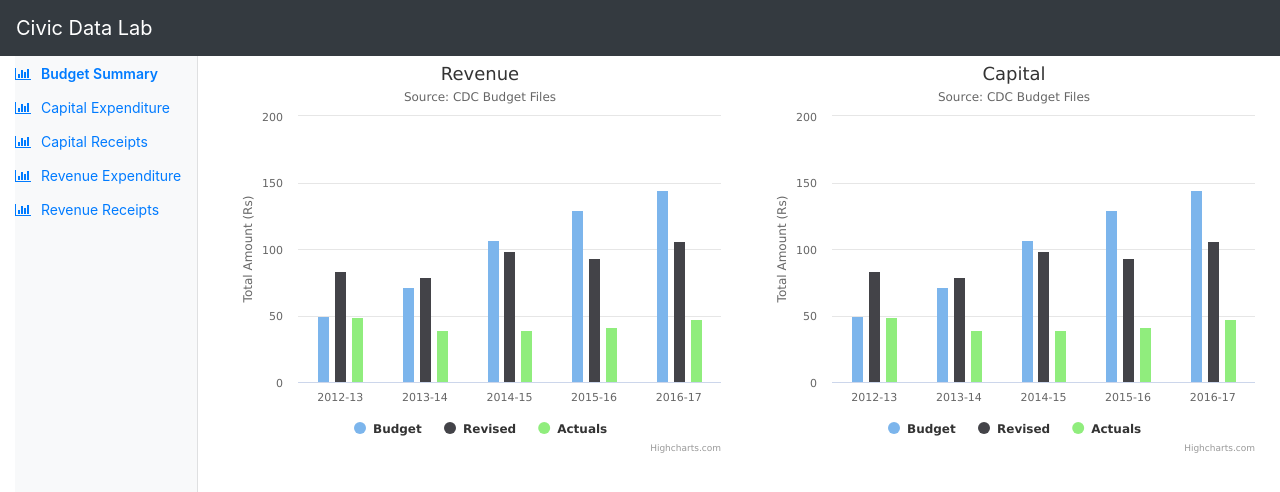
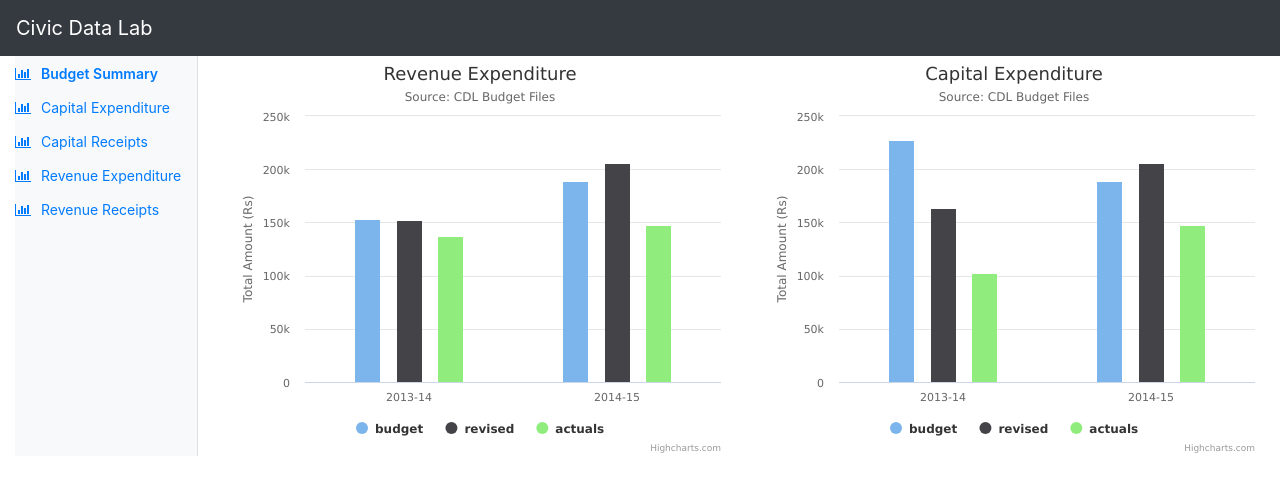
Before and after one commit to pallav-125/cdl-budget, a React (Create React App) app: page / in a window 1280 px wide. Shown: the top 492 px of the page. Built offline with nearby package versions, Linux system fonts and the light colour scheme.

Commit message:
added and configured data in budget summary bar charts

```diff
--- a/src/components/dashboards/BudgetSummary.js
+++ b/src/components/dashboards/BudgetSummary.js
@@ -1,140 +1,80 @@
 import React from 'react';
 import Highcharts from 'highcharts';
 import HighchartsReact from 'highcharts-react-official';
-import data from '../../data/budgetSummary.json';
+import budgetData from '../../data/budgetSummary.json';
 
 class BudgetSummary extends React.Component {
-    render() {
-        const revenueOptions = {
-            chart: {
-                type: 'column'
+    state = {
+        revenueOptions: {},
+        capitalOptions: {}
+    }
+
+    getChartOptions = () => {
+        return {
+            chart: { type: 'column' },
+            title: { text: 'chart title' },
+            subtitle: { text: 'Source: CDL Budget Files' },
+            xAxis: { categories: [], crosshair: true },
+            yAxis: { min: 0, title: { text: 'Total Amount (Rs)' } },
+            tooltip: { shared: true },
+            plotOptions: {
+                column: { pointPadding: 0.2, borderWidth: 0 }
             },
-            title: {
-                text: 'Revenue'
-            },
-            subtitle: {
-                text: 'Source: CDC Budget Files'
-            },
-            xAxis: {
-                categories: [
-                    '2012-13',
-                    '2013-14',
-                    '2014-15',
-                    '2015-16',
-                    '2016-17'
-                ],
-                crosshair: true
-            },
-            yAxis: {
-                min: 0,
-                title: {
-                    text: 'Total Amount (Rs)'
-                }
-            },
-            tooltip: {
-                headerFormat: '<span style="font-size:10px">{point.key}</span><table>',
-                pointFormat: '<tr><td style="color:{series.color};padding:0">{series.name}: </td>' +
-                    '<td style="padding:0"><b>Rs. {point.y:.1f}</b></td></tr>',
-                footerFormat: '</table>',
-                shared: true,
-                useHTML: true
-            },
-            plotOptions: {
-                column: {
-                    pointPadding: 0.2,
-                    borderWidth: 0
-                }
-            },
-            series: [{
-                name: 'Budget',
-                data: [49.9, 71.5, 106.4, 129.2, 144.0]
+            series: []
+        };
+    }
 
-            }, {
-                name: 'Revised',
-                data: [83.6, 78.8, 98.5, 93.4, 106.0]
+    getXaxisCategories = (data) => {
+        const categories = [];
+        data.forEach(d => {
+            if(categories.indexOf(d.year) === -1) {
+                categories.push(d.year);
+            }
+        });
+        return categories;
+    }
 
-            }, {
-                name: 'Actuals',
-                data: [48.9, 38.8, 39.3, 41.4, 47.0]
+    getSeries = (data) => {
+        const seriesNames = [...new Set(data.map(d => d.type))];
+        let series = [];
 
-            }]
-        };
-
-        const capitalOptions = {
-            chart: {
-                type: 'column'
-            },
-            title: {
-                text: 'Capital'
-            },
-            subtitle: {
-                text: 'Source: CDC Budget Files'
-            },
-            xAxis: {
-                categories: [
-                    '2012-13',
-                    '2013-14',
-                    '2014-15',
-                    '2015-16',
-                    '2016-17'
-                ],
-                crosshair: true
-            },
-            yAxis: {
-                min: 0,
-                title: {
-                    text: 'Total Amount (Rs)'
-                }
-            },
-            tooltip: {
-                headerFormat: '<span style="font-size:10px">{point.key}</span><table>',
-                pointFormat: '<tr><td style="color:{series.color};padding:0">{series.name}: </td>' +
-                    '<td style="padding:0"><b>Rs. {point.y:.1f}</b></td></tr>',
-                footerFormat: '</table>',
-                shared: true,
-                useHTML: true
-            },
-            plotOptions: {
-                column: {
-                    pointPadding: 0.2,
-                    borderWidth: 0
-                }
-            },
-            series: [{
-                name: 'Budget',
-                data: [49.9, 71.5, 106.4, 129.2, 144.0]
-
-            }, {
-                name: 'Revised',
-                data: [83.6, 78.8, 98.5, 93.4, 106.0]
-
-            }, {
-                name: 'Actuals',
-                data: [48.9, 38.8, 39.3, 41.4, 47.0]
-
-            }]
-        };
-
-        console.log('budget', data.revenueAccount);
-        const getRevenueXaxisCategories = () => {
-            const categories = [];
-            data.revenueAccount.forEach(d => {
-                if(categories.indexOf(d.year) === -1) {
-                    categories.push(d.year);
+        seriesNames.forEach(sname => {
+            let seriesObject = {'name': sname, data: []};
+            data.forEach(d => {
+                if(seriesObject.name === d.type) {
+                    seriesObject.data.push(parseInt(d.expenditure));
                 }
             });
-            console.log('categories', categories)
-        }
+            series.push(seriesObject);
+        });
+        return series;
+    }
 
-        getRevenueXaxisCategories()
+    componentDidMount() {
+        const revenueOptions = this.getChartOptions();
+        revenueOptions.title.text = 'Revenue Expenditure';
+        revenueOptions.xAxis.categories = [...this.getXaxisCategories(budgetData.revenueAccount)];
+        revenueOptions.series = [...this.getSeries(budgetData.revenueAccount)];
 
+        const capitalOptions = this.getChartOptions();
+        capitalOptions.title.text = 'Capital Expenditure';
+        capitalOptions.xAxis.categories = [...this.getXaxisCategories(budgetData.capitalAccount)];
+        capitalOptions.series = [...this.getSeries(budgetData.capitalAccount)];
+
+        this.setState({
+            revenueOptions: revenueOptions,
+            capitalOptions: capitalOptions
+        });
+    }
+
+    render() {
         return (
             <div className="row">
                 <div className="col-md-6">
-                    <HighchartsReact highcharts={Highcharts} options={revenueOptions} />
+                    <HighchartsReact highcharts={Highcharts} options={this.state.revenueOptions} />
                 </div>
                 <div className="col-md-6">
-                    <HighchartsReact highcharts={Highcharts} options={capitalOptions} />
+                    <HighchartsReact highcharts={Highcharts} options={this.state.capitalOptions} />
                 </div>
             </div>
         );
--- a/src/css/Sidebar.scss
+++ b/src/css/Sidebar.scss
@@ -1,6 +1,6 @@
 .sidebar-sticky {
     background-color: #f8f9fa;
-    height: 100vh;
+    height: 100%;
     box-shadow: inset -1px 0 0 rgba(0, 0, 0, .1);
 
     li {
--- a/src/data/budgetSummary.json
+++ b/src/data/budgetSummary.json
@@ -1,5 +1,20 @@
 {
     "revenueAccount": [{
+        "type": "budget",
+        "year": "2013-14",
+        "receipts": "265000",
+        "expenditure": "152900.01"
+    },{
+        "type": "revised",
+        "year": "2013-14",
+        "receipts": "222981.15",
+        "expenditure": "151877.56"
+    },{
+        "type": "actuals",
+        "year": "2013-14",
+        "receipts": "219669.77",
+        "expenditure": "137008.166944"
+    },{
         "type": "budget",
         "year": "2014-15",
         "receipts": "322390.31",
@@ -17,6 +32,21 @@
     }],
     "capitalAccount": [{
         "type": "budget",
+        "year": "2013-14",
+        "receipts": "227100",
+        "expenditure": "227100"
+    },{
+        "type": "revised",
+        "year": "2013-14",
+        "receipts": "163722.42",
+        "expenditure": "163722.42"
+    },{
+        "type": "actuals",
+        "year": "2013-14",
+        "receipts": "41988.23114",
+        "expenditure": "102872.188134"
+    },{
+        "type": "budget",
         "year": "2014-15",
         "receipts": "322390.31",
         "expenditure": "188710.94"
```
